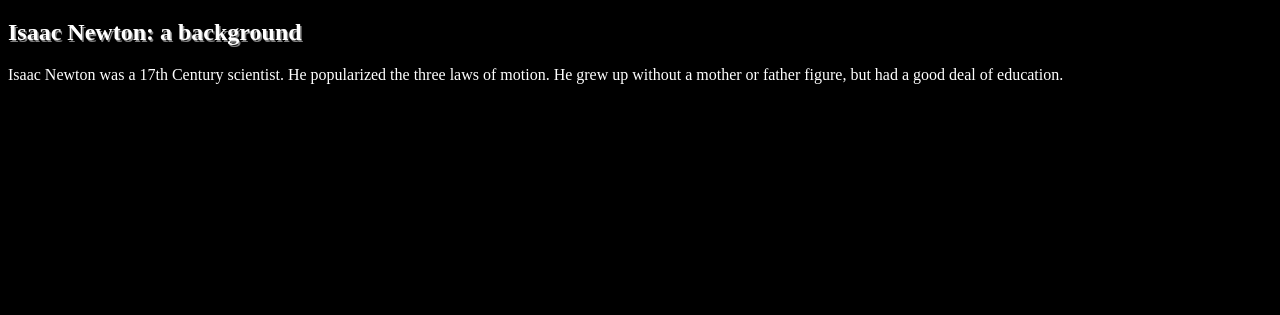
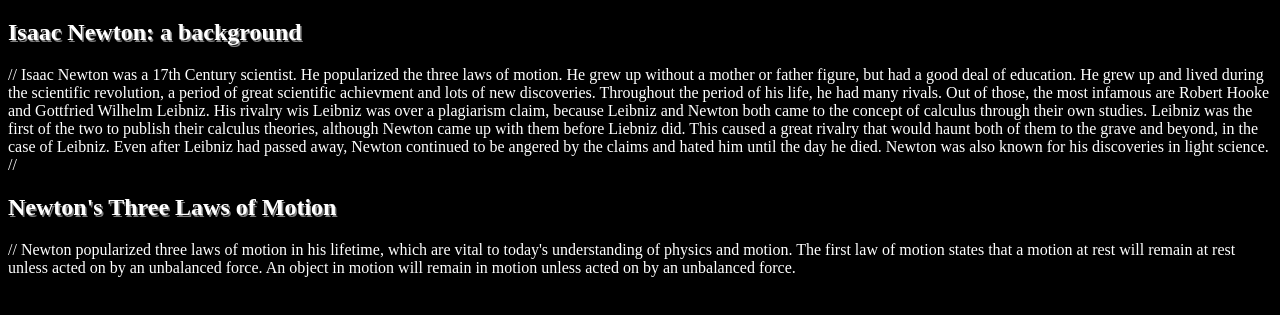
Before and after one commit to StormedCorgi/Force-and-Motion, a plain HTML site: page index.html in a window 1280 px wide. Shown: the part 61-376 px from the top of the page. Drawn offline with Linux system fonts and the light colour scheme.

Commit message:
Update index.html

```diff
--- a/index.html
+++ b/index.html
@@ -29,7 +29,13 @@
       Isaac Newton: a background
     </h2>
     <P>
-      Isaac Newton was a 17th Century scientist. He popularized the three laws of motion. He grew up without a mother or father figure, but had a good deal of education.
+      // Isaac Newton was a 17th Century scientist. He popularized the three laws of motion. He grew up without a mother or father figure, but had a good deal of education. He grew up and lived during the scientific revolution, a period of great scientific achievment and lots of new discoveries. Throughout the period of his life, he had many rivals. Out of those, the most infamous are Robert Hooke and Gottfried Wilhelm Leibniz. His rivalry wis Leibniz was over a plagiarism claim, because Leibniz and Newton both came to the concept of calculus through their own studies. Leibniz was the first of the two to publish their calculus theories, although Newton came up with them before Liebniz did. This caused a great rivalry that would haunt both of them to the grave and beyond, in the case of Leibniz. Even after Leibniz had passed away, Newton continued to be angered by the claims and hated him until the day he died. Newton was also known for his discoveries in light science. //
     </P>
+    <h2>
+      Newton's Three Laws of Motion
+    </h2>
+    <p>
+      // Newton popularized three laws of motion in his lifetime, which are vital to today's understanding of physics and motion. The first law of motion states that a motion at rest will remain at rest unless acted on by an unbalanced force. An object in motion will remain in motion unless acted on by an unbalanced force.
+    </p>
   </body>
 </html>
```
